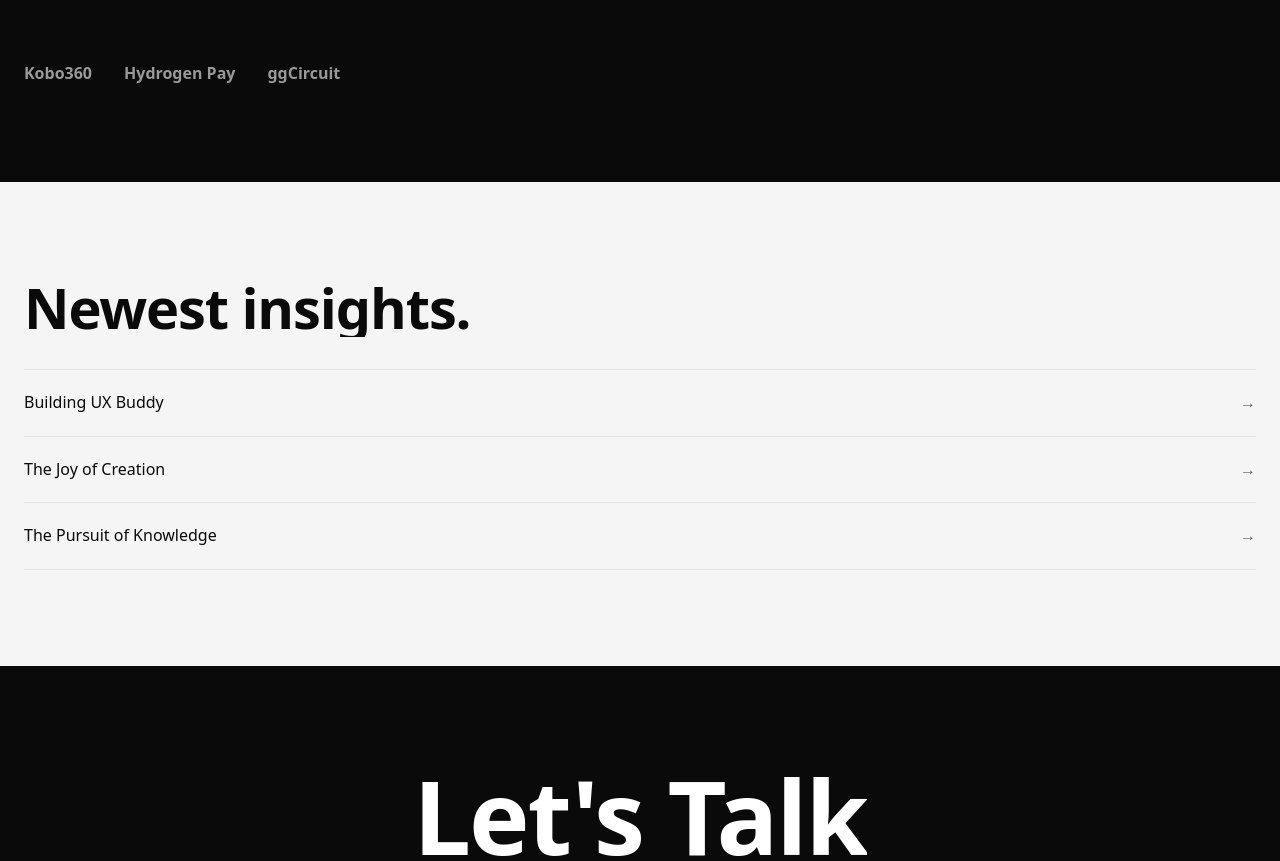
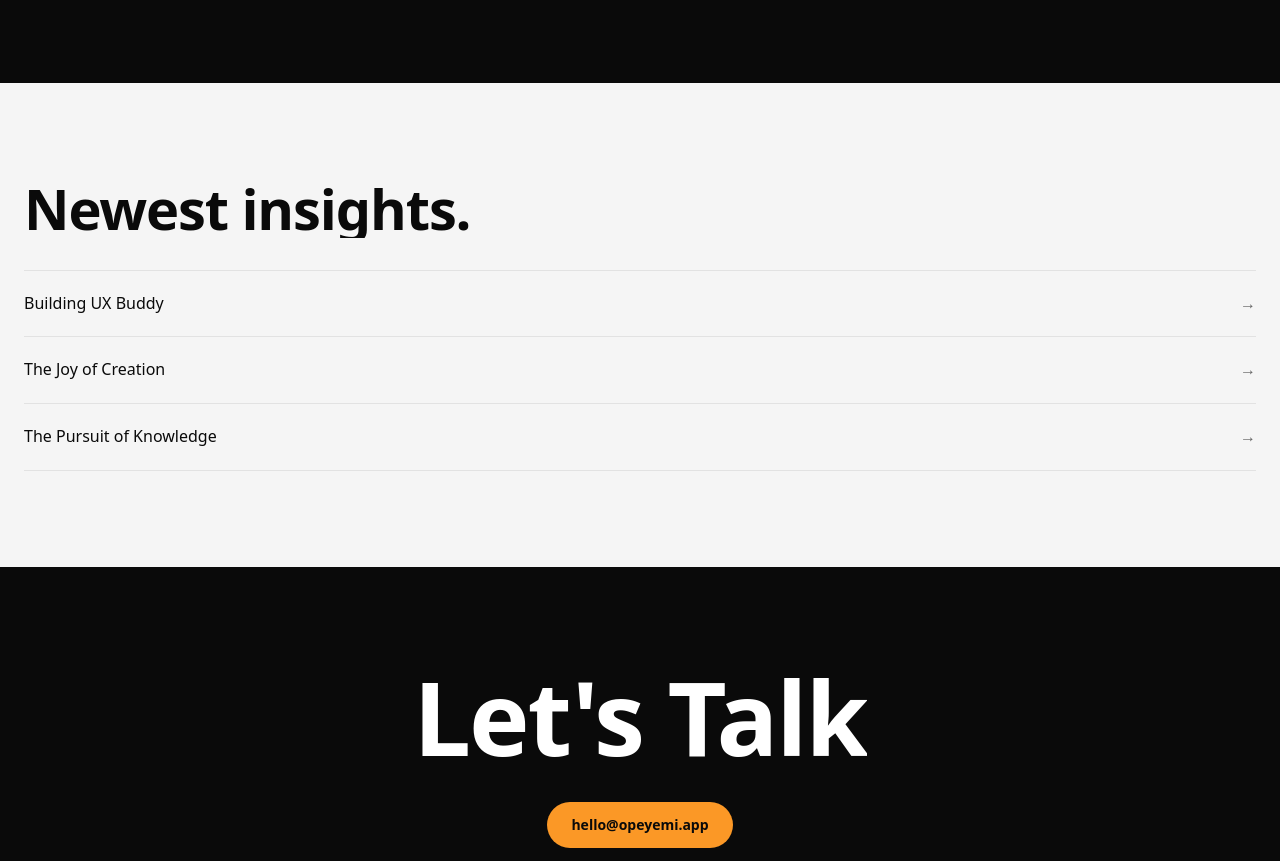
Before and after one commit to vibesyemmy/portfolio, an Astro site: page / in a window 1280 px wide. Shown: the part 2152-3013 px from the top of the page. Built offline with nearby package versions, Linux system fonts and the light colour scheme; Astro itself is replaced by a stand-in of ours; some packages are replaced by stand-ins of ours; a web font is replaced by a local one.

Commit message:
style: remove logo strip after testimonials; widen testimonial cards

```diff
--- a/src/components/sections/Success.astro
+++ b/src/components/sections/Success.astro
@@ -8,8 +8,6 @@ const testimonials = (await getCollection('testimonials', ({ data }) => !data.dr
 const rendered = await Promise.all(
   testimonials.map(async (t) => ({ ...t, Content: (await render(t)).Content }))
 );
-
-const companies = ['Kobo360', 'Hydrogen Pay', 'ggCircuit'];
 ---
 
 <section class="dark-section section" aria-label="Testimonials">
@@ -30,9 +28,6 @@ const companies = ['Kobo360', 'Hydrogen Pay', 'ggCircuit'];
         ))
       }
     </div>
-    <ul class="logos" data-reveal>
-      {companies.map((c) => <li>{c}</li>)}
-    </ul>
   </div>
 </section>
 
@@ -56,7 +51,7 @@ const companies = ['Kobo360', 'Hydrogen Pay', 'ggCircuit'];
     z-index: 1;
     display: grid;
     grid-auto-flow: column;
-    grid-auto-columns: minmax(18rem, 24rem);
+    grid-auto-columns: minmax(20rem, 27rem);
     gap: 1.25rem;
     margin-top: 0;
     overflow-x: auto;
@@ -87,23 +82,4 @@ const companies = ['Kobo360', 'Hydrogen Pay', 'ggCircuit'];
     color: var(--dark-ink-2);
     font-size: var(--text-small);
   }
-
-  .logos {
-    display: flex;
-    flex-wrap: wrap;
-    gap: 2rem;
-    margin-top: 3rem;
-    list-style: none;
-    padding: 0;
-    font-weight: 700;
-    color: var(--dark-ink-2);
-  }
-
-  .logos li {
-    transition: color 0.25s;
-  }
-
-  .logos li:hover {
-    color: var(--dark-ink);
-  }
 </style>
```
